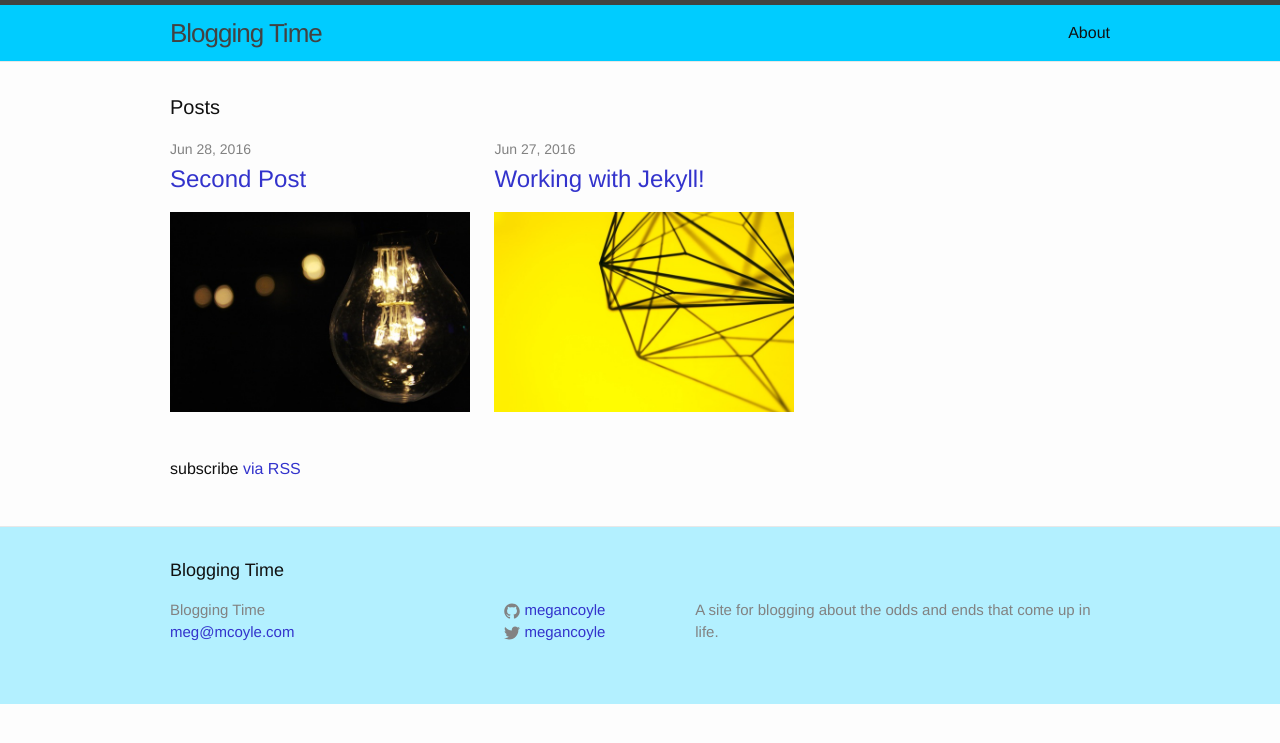
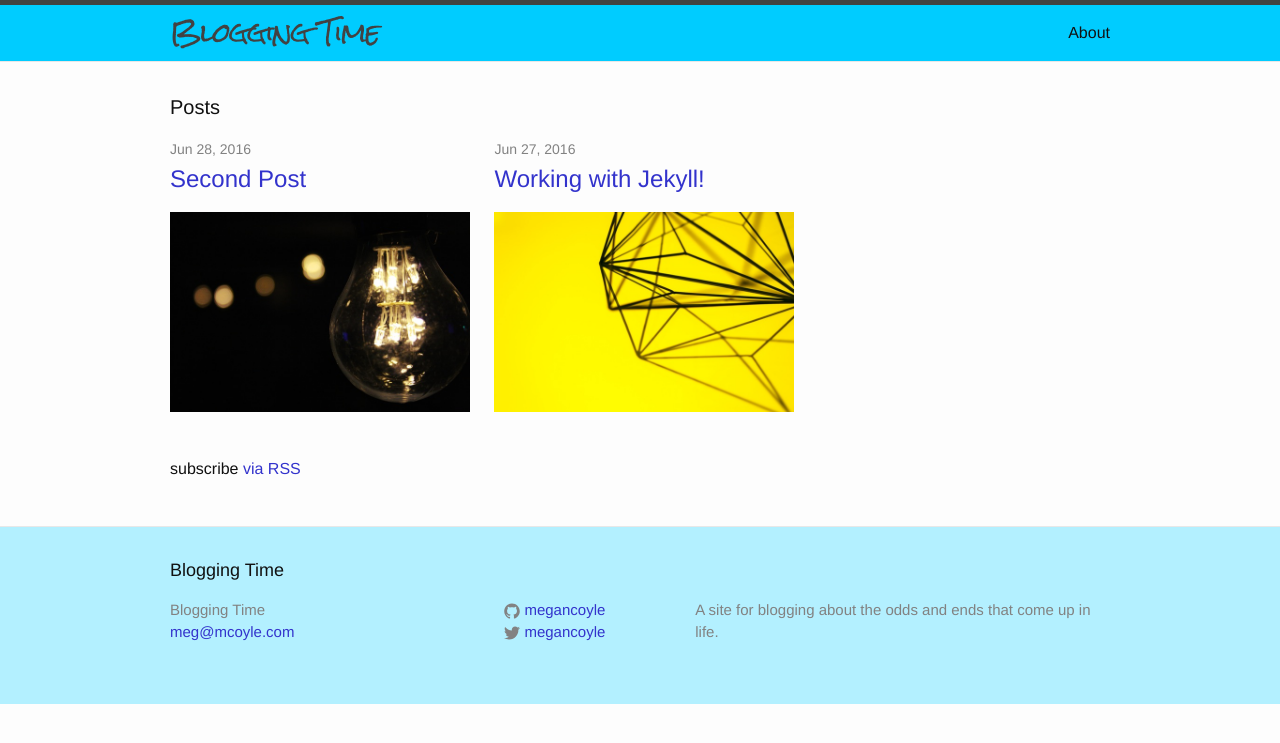
Before and after one commit to megancoyle/blogging-time, a Jekyll site: the page built from index.html, in a window 1280 px wide. Shown: the top 743 px of the page. Built offline with Jekyll 4.4.1, drawn with Linux system fonts in a browser that asks for light colours.

Commit message:
Add Google font

```diff
--- a/_sass/_layout.scss
+++ b/_sass/_layout.scss
@@ -12,6 +12,7 @@
 }
 
 .site-title {
+    font-family: $header-font;
     font-size: 26px;
     font-weight: 300;
     line-height: 56px;
@@ -22,6 +23,10 @@
     &,
     &:visited {
         color: $grey-color-dark;
+    }
+    &:hover {
+      text-decoration: none;
+      opacity: .8;
     }
 }
 
--- a/css/main.scss
+++ b/css/main.scss
@@ -3,10 +3,11 @@
 ---
 @charset "utf-8";
 
-
+@import url(https://fonts.googleapis.com/css?family=Rock+Salt);
 
 // Our variables
 $base-font-family: "Helvetica Neue", Helvetica, Arial, sans-serif;
+$header-font:      'Rock Salt', cursive;
 $base-font-size:   16px;
 $base-font-weight: 400;
 $small-font-size:  $base-font-size * 0.875;
```
